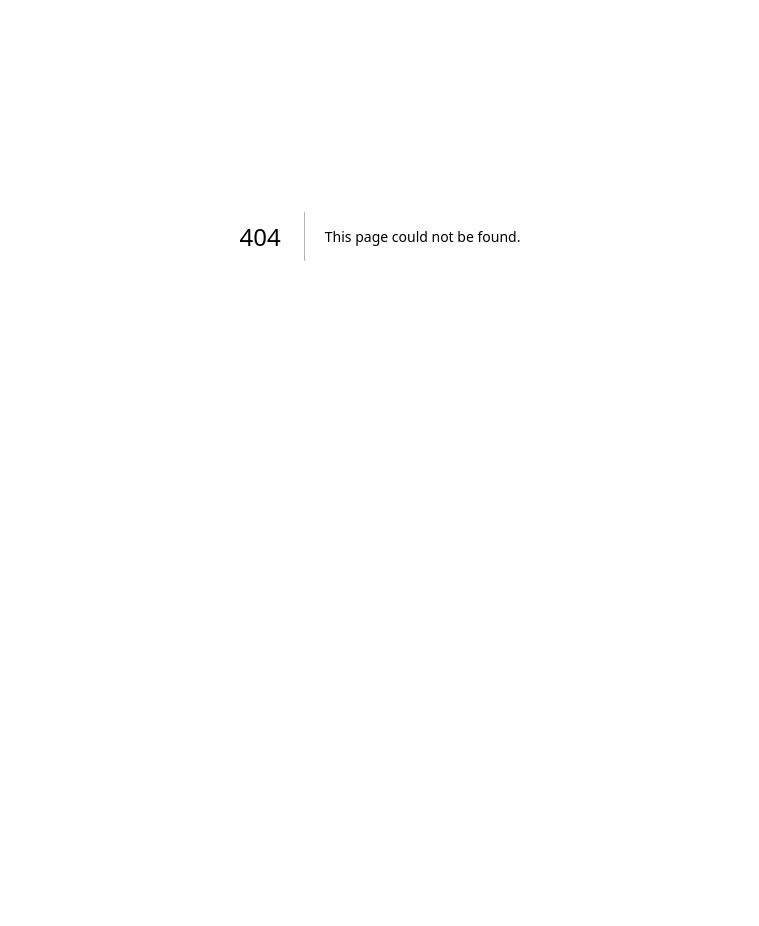
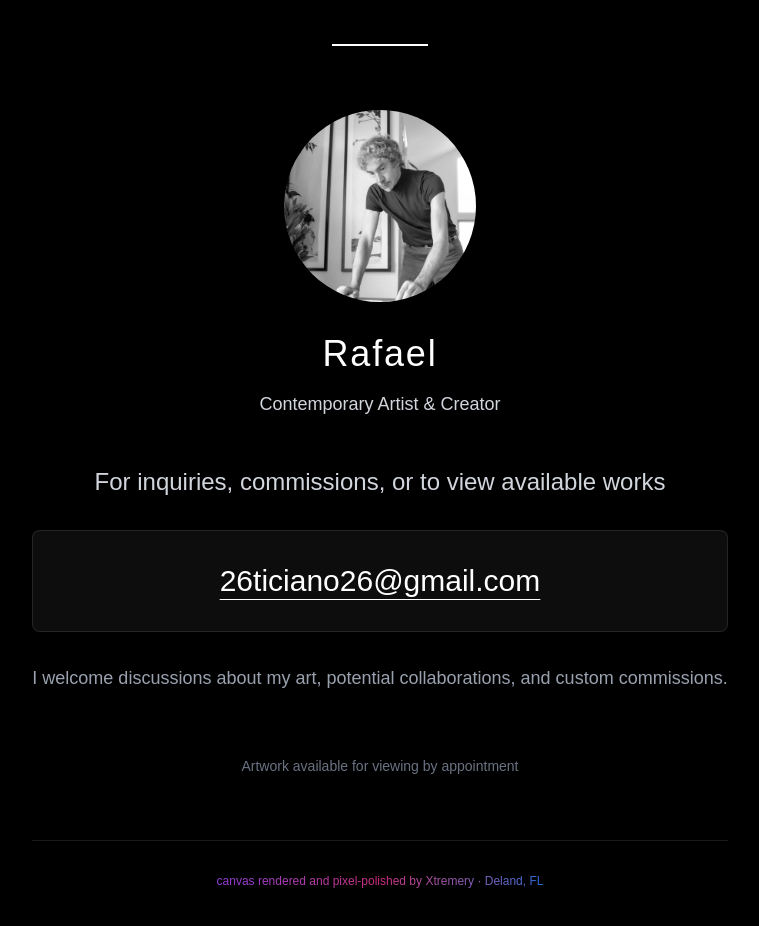
Before and after one commit to brennanhunter/rafael-in-motion, a Next.js app: page /contact in a window 1280 px wide. Before the commit this address had no page. Shown: the part 164-1090 px from the top of the page, without its empty margins (260-1019 px from the left). Before the commit the page ends 800 px from the top, so only its background shows below. Built offline with nearby package versions, Linux system fonts and the light colour scheme.

Commit message:
Added contact page.

```diff
--- a/src/app/components/stairs/Stairs.tsx
+++ b/src/app/components/stairs/Stairs.tsx
@@ -26,7 +26,7 @@ const Stairs: React.FC<StairsProps> = ({ isOpen, onClose }) => {
     { text: 'ABSTRACT', href: '/abstract' },
     { text: 'SHOWCASE', href: '/interactive-gallery' },
     { text: 'INTERIORS', href: '/interiors' },
-    { text: 'CONTACT', href: '#contact' }
+    { text: 'CONTACT', href: '/contact' }
   ];
 
   const handleMenuClick = (href: string) => {
--- /dev/null
+++ b/src/app/contact/page.tsx
@@ -0,0 +1,79 @@
+import React from 'react';
+import Image from 'next/image';
+
+export default function ContactPage() {
+  return (
+    <div className="min-h-screen bg-black text-white flex items-center justify-center px-6 py-20">
+      <div className="max-w-4xl mx-auto text-center">
+
+        {/* Header */}
+        <div className="mb-16">
+          <h1 className="text-6xl md:text-7xl lg:text-8xl font-cinzel font-bold text-white tracking-wider mb-8">
+            CONTACT
+          </h1>
+          <div className="w-24 h-0.5 bg-white mx-auto"></div>
+        </div>
+
+        {/* Artist Photo */}
+        <div className="mb-12">
+          <div className="relative w-48 h-48 mx-auto mb-8">
+            <Image
+              src="/images/artista.jpg"
+              alt="Rafael - Artist"
+              fill
+              className="object-cover rounded-full grayscale hover:grayscale-0 transition-all duration-500"
+            />
+          </div>
+          <h2 className="text-3xl md:text-4xl font-cinzel font-light tracking-wider mb-4">
+            Rafael
+          </h2>
+          <p className="text-lg text-gray-300 font-light">
+            Contemporary Artist & Creator
+          </p>
+        </div>
+
+        {/* Contact Information */}
+        <div className="mb-16">
+          <p className="text-xl md:text-2xl font-light mb-8 text-gray-300">
+            For inquiries, commissions, or to view available works
+          </p>
+
+          <div className="bg-white/5 backdrop-blur-sm border border-white/10 rounded-lg p-8 mb-8">
+            <a
+              href="mailto:26ticiano26@gmail.com"
+              className="text-2xl md:text-3xl font-cinzel font-light text-white hover:text-gray-300 transition-colors duration-300 underline decoration-1 underline-offset-8"
+            >
+              26ticiano26@gmail.com
+            </a>
+          </div>
+
+          <p className="text-gray-400 text-lg">
+            I welcome discussions about my art, potential collaborations, and custom commissions.
+          </p>
+        </div>
+
+        {/* Gallery Location Note */}
+        <div className="mb-16">
+          <p className="text-gray-500 text-sm">
+            Artwork available for viewing by appointment
+          </p>
+        </div>
+
+        {/* Xtremery Credit */}
+        <div className="border-t border-white/10 pt-8">
+          <p className="text-xs">
+            <a
+              href="https://xtremery.com"
+              target="_blank"
+              rel="noopener noreferrer"
+              className="inline-block bg-gradient-to-r from-purple-500 via-pink-500 to-blue-500 bg-clip-text text-transparent animate-pulse hover:animate-shimmer"
+            >
+              canvas rendered and pixel-polished by Xtremery · Deland, FL
+            </a>
+          </p>
+        </div>
+
+      </div>
+    </div>
+  );
+}
```
